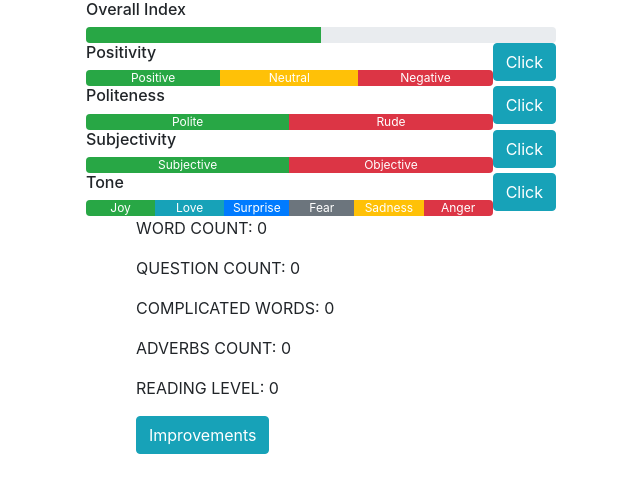
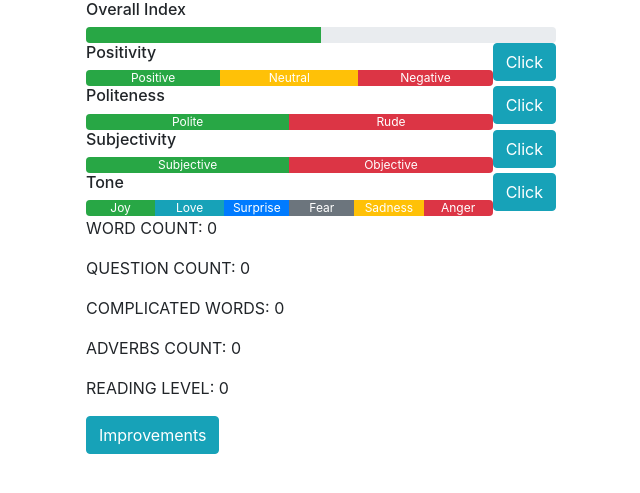
Before and after one commit to cirbuk/smartmails, a Flask app: template myproject/templates/popup.html in a window 1280 px wide. Shown: the top 493 px of the page, without its empty margins (319-959 px from the left). Run offline with Flask 2, Linux system fonts and the light colour scheme; the template is opened without the code that fills it, so the values that code supplies are empty; parts of the project's set-up code (start-up, migrations or seed data) failed here and were passed over; some libraries are stand-ins or nearby versions.

Commit message:
minor change

```diff
--- a/myproject/templates/popup.html
+++ b/myproject/templates/popup.html
@@ -107,7 +107,7 @@
 
 </div>
 </div>
-<div class="container" style="width: 400px">
+<div class="container" style="width: 500px">
     <p id='word_count'> WORD COUNT: 0</p>
 
     <p id='question_count'> QUESTION COUNT: 0</p>
@@ -120,7 +120,7 @@
 </div>
 
 </div>
-<div class="container" style="width: 400px">
+<div class="container" style="width: 500px">
    <button type="button" class="btn btn-info btn-xs float-center" id="corrections">Improvements</button>
 </div>
 </body>
```
